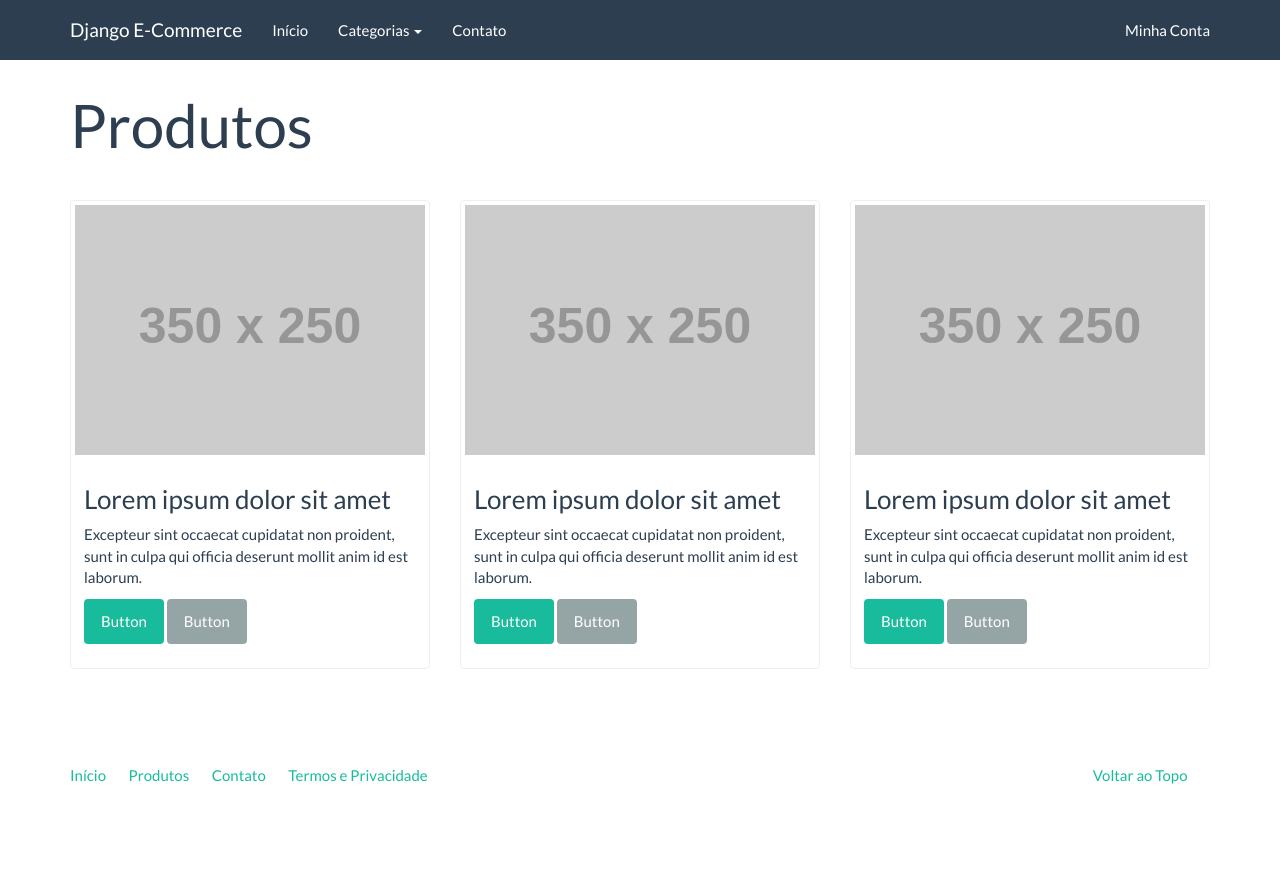
After one commit to gileno/curso-citi, a Django app: page /produtos/ in a window 1280 px wide. The commit adds this page. Run offline with Django 3.2, Linux system fonts and the light colour scheme; grey boxes labelled with a size stand in for pictures from a placeholder-image service; some libraries are stand-ins or nearby versions.

Commit message:
adicionando herança e urls de contato, index e produtos

```diff
--- /dev/null
+++ b/djangoecommerce/core/templates/base.html
@@ -0,0 +1,65 @@
+<!DOCTYPE html>
+{% load static %}
+<html lang="en">
+<head>
+	<meta charset="utf-8">
+	<title>{% block title %}Django E-Commerce{% endblock %}</title>
+	<meta name="viewport" content="width=device-width, initial-scale=1">
+	<meta http-equiv="X-UA-Compatible" content="IE=edge" />
+	<link rel="stylesheet" href="{% static 'assets/bootstrap.min.css' %}" media="screen" />
+	<link rel="stylesheet" href="{% static 'assets/custom.min.css' %}" media="screen" />
+</head>
+<body>
+    <div class="navbar navbar-default navbar-fixed-top">
+      <div class="container">
+        <div class="navbar-header">
+          <a href="{% url 'index' %}" class="navbar-brand">Django E-Commerce</a>
+          <button class="navbar-toggle" type="button" data-toggle="collapse" data-target="#navbar-main">
+            <span class="icon-bar"></span>
+            <span class="icon-bar"></span>
+            <span class="icon-bar"></span>
+          </button>
+        </div>
+        <div class="navbar-collapse collapse" id="navbar-main">
+          <ul class="nav navbar-nav">
+            <li>
+              <a href="{% url 'index' %}">Início</a>
+            </li>
+            <li class="dropdown">
+              <a class="dropdown-toggle" data-toggle="dropdown" href="#" id="download">Categorias <span class="caret"></span></a>
+              <ul class="dropdown-menu" aria-labelledby="download">
+                <li><a href="{% url 'products' %}">Notebooks</a></li>
+				<li><a href="{% url 'products' %}">Acessórios</a></li>
+				<li><a href="{% url 'products' %}">Celulares</a></li>
+              </ul>
+            </li>
+			<li>
+				<a href="{% url 'contact' %}">Contato</a>
+			</li>
+          </ul>
+          <ul class="nav navbar-nav navbar-right">
+            <li><a href="#">Minha Conta</a></li>
+          </ul>
+        </div>
+      </div>
+    </div>
+    <div class="container">
+		{% block container %}{% endblock %}
+		<footer>
+			<div class="row">
+			  <div class="col-lg-12">
+			    <ul class="list-unstyled">
+			      <li class="pull-right"><a href="#top">Voltar ao Topo</a></li>
+			      <li><a href="">Início</a></li>
+			      <li><a href="">Produtos</a></li>
+			      <li><a href="">Contato</a></li>
+			      <li><a href="">Termos e Privacidade</a></li>
+			    </ul>
+			  </div>
+			</div>
+		</footer>
+	</div>
+	<script src="https://code.jquery.com/jquery-1.10.2.min.js"></script>
+    <script src="{% static 'assets/bootstrap.min.js' %}"></script>
+</body>
+</html>
--- /dev/null
+++ b/djangoecommerce/core/templates/products.html
@@ -0,0 +1,49 @@
+{% extends "base.html" %}
+
+{% block title %}
+	Produtos | {{ block.super }}
+{% endblock %}
+
+{% block container %}
+<div class="page-header">
+	<h1>Produtos</h1>
+</div>
+<div class="row">
+	<div class="col-sm-6 col-md-4">
+		<div class="thumbnail">
+			<a href="#">
+				<img src="http://placehold.it/350x250" alt="" />
+			</a>
+			<div class="caption">
+				<h3>Lorem ipsum dolor sit amet</h3>
+				<p>Excepteur sint occaecat cupidatat non proident, sunt in culpa qui officia deserunt mollit anim id est laborum.</p>
+				<p><a href="#" class="btn btn-success" role="button">Button</a> <a href="#" class="btn btn-default" role="button">Button</a></p>
+			</div>
+		</div>
+	</div>
+	<div class="col-sm-6 col-md-4">
+		<div class="thumbnail">
+			<a href="#">
+				<img src="http://placehold.it/350x250" alt="" />
+			</a>
+			<div class="caption">
+				<h3>Lorem ipsum dolor sit amet</h3>
+				<p>Excepteur sint occaecat cupidatat non proident, sunt in culpa qui officia deserunt mollit anim id est laborum.</p>
+				<p><a href="#" class="btn btn-success" role="button">Button</a> <a href="#" class="btn btn-default" role="button">Button</a></p>
+			</div>
+		</div>
+	</div>
+	<div class="col-sm-6 col-md-4">
+		<div class="thumbnail">
+			<a href="#">
+				<img src="http://placehold.it/350x250" alt="" />
+			</a>
+			<div class="caption">
+				<h3>Lorem ipsum dolor sit amet</h3>
+				<p>Excepteur sint occaecat cupidatat non proident, sunt in culpa qui officia deserunt mollit anim id est laborum.</p>
+				<p><a href="#" class="btn btn-success" role="button">Button</a> <a href="#" class="btn btn-default" role="button">Button</a></p>
+			</div>
+		</div>
+	</div>
+</div>
+{% endblock %}
--- a/djangoecommerce/core/views.py
+++ b/djangoecommerce/core/views.py
@@ -4,3 +4,11 @@ from django.http import HttpResponse
 
 def index(request):
     return render(request, 'index.html')
+
+
+def products(request):
+    return render(request, 'products.html')
+
+
+def contact(request):
+    return render(request, 'contact.html')
--- a/djangoecommerce/djangoecommerce/urls.py
+++ b/djangoecommerce/djangoecommerce/urls.py
@@ -16,10 +16,12 @@ Including another URLconf
 from django.conf.urls import url
 from django.contrib import admin
 
-from core.views import index
+from core.views import index, products, contact
 
 
 urlpatterns = [
     url(r'^$', index, name='index'),
+    url(r'^produtos/$', products, name='products'),
+    url(r'^contato/$', contact, name='contact'),
     url(r'^admin/', admin.site.urls),
 ]
```
Also changed, not shown: djangoecommerce/core/templates/contact.html (added, +39 -0 lines), djangoecommerce/core/templates/index.html (+13 -69 lines).
